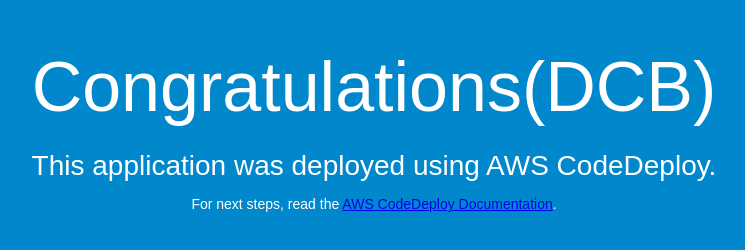
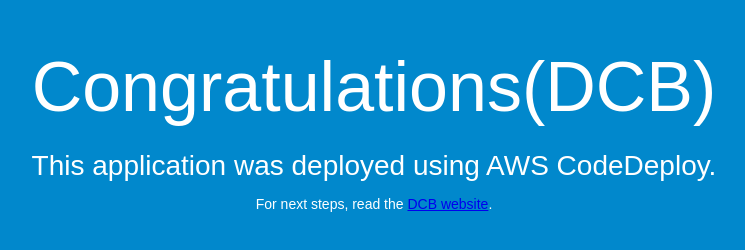
Before and after one commit to Swa-ibu/Browser24, a plain HTML site: page index.html in a window 1280 px wide. Shown: the whole page, without its empty margins (266-1011 px from the left). Drawn offline with Linux system fonts and the light colour scheme.

Commit message:
Update index.html
comment by swaibu from dcb

```diff
--- a/index.html
+++ b/index.html
@@ -28,7 +28,7 @@
   <div align="center">
     <h1>Congratulations(DCB)</h1>
     <h2>This application was deployed using AWS CodeDeploy.</h2>
-    <p>For next steps, read the <a href="http://aws.amazon.com/documentation/codedeploy">AWS CodeDeploy Documentation</a>.</p>
+    <p>For next steps, read the <a href="https://www.digitalcloudbytes.org/">DCB website</a>.</p>
   </div>
 </body>
 </html>
```
